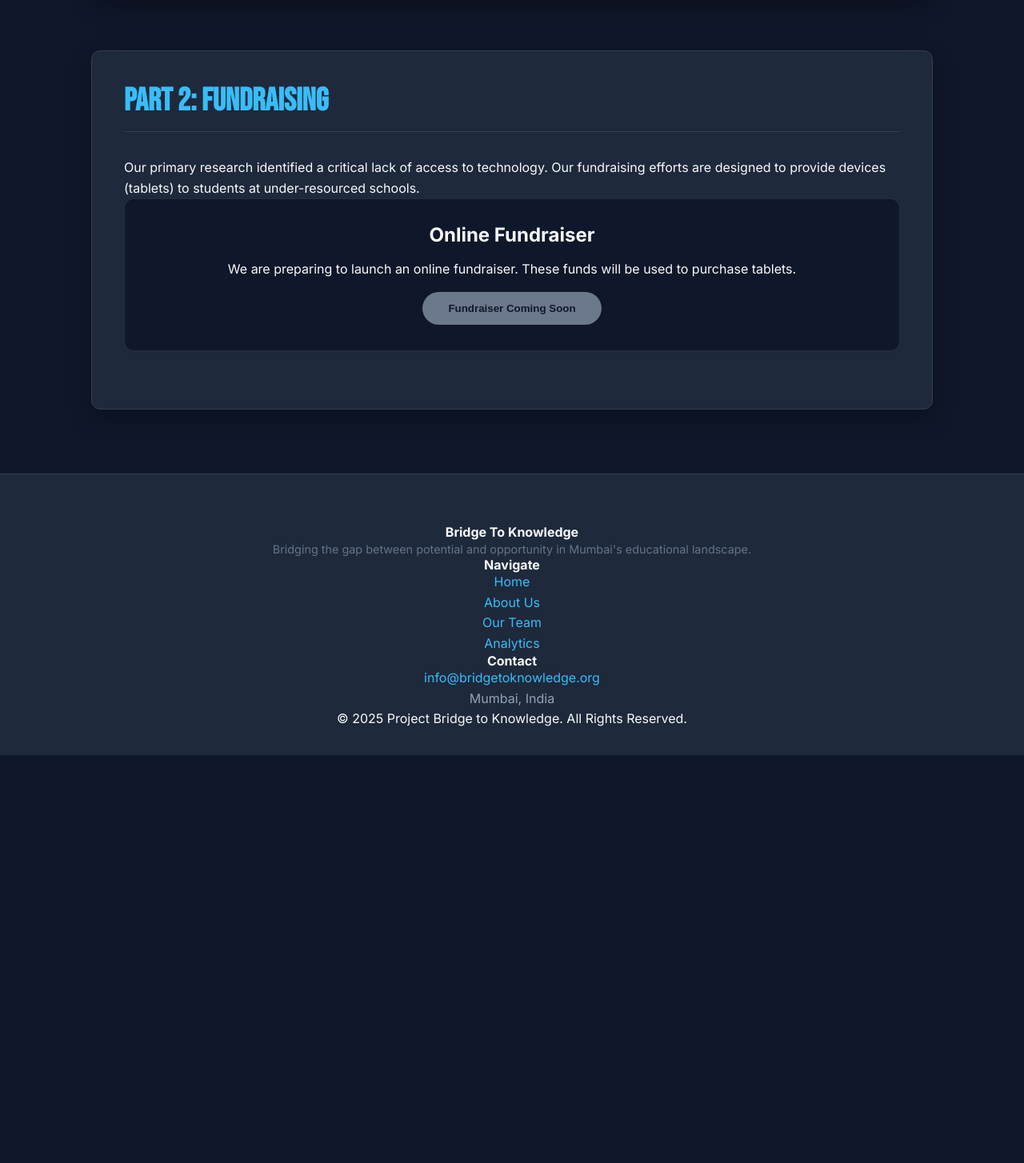
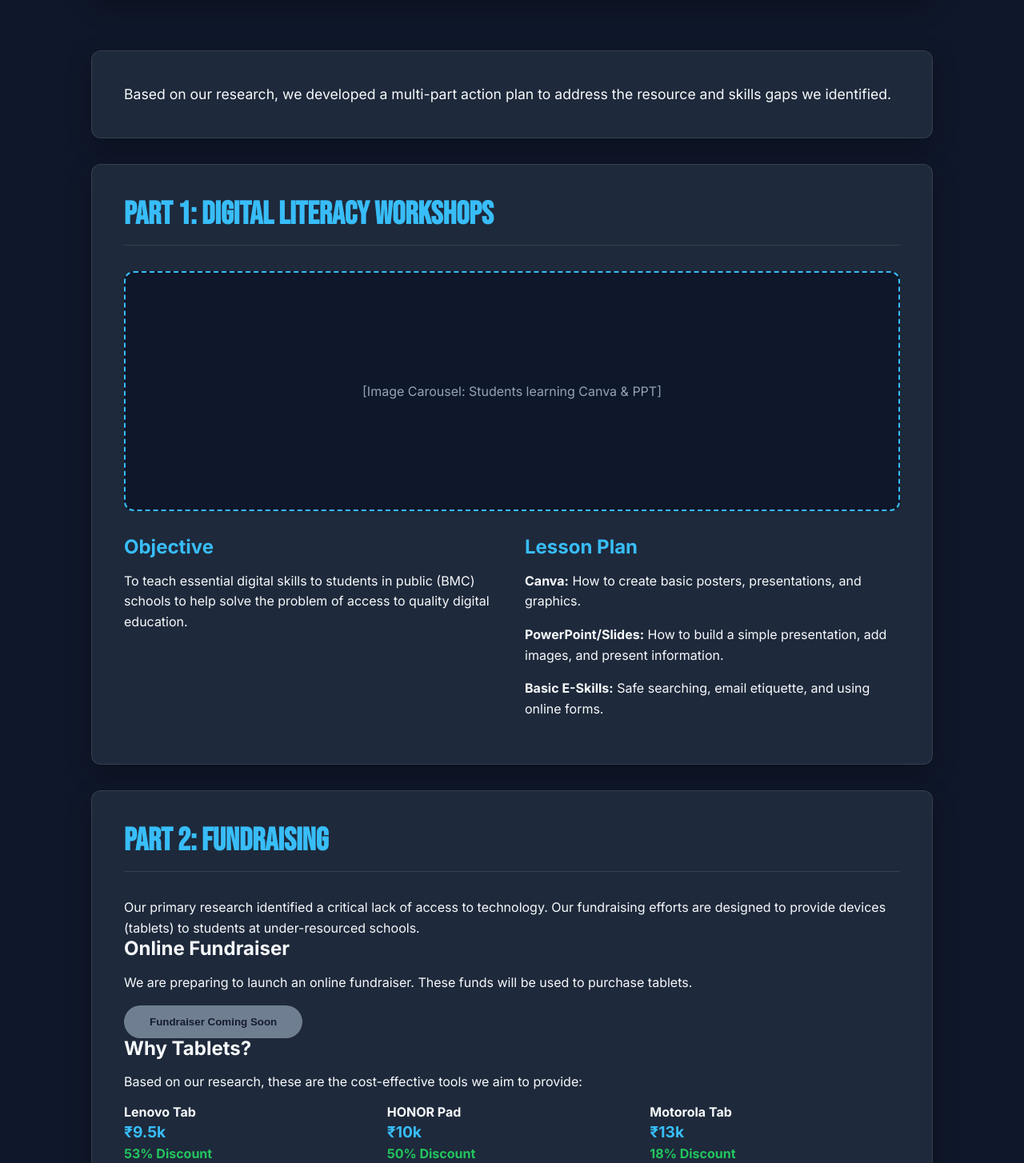
Before and after one commit to Ali-bis/BridgeToKnowledgetest, a React (Vite) app: page /action in a window 1280 px wide. Shown: the part 336-1790 px from the top of the page at 80% size. Before the commit the page ends 1280 px from the top, so only its background shows below. Built offline with nearby package versions, Linux system fonts and the light colour scheme.

Commit message:
Update Action.jsx

```diff
--- a/src/pages/Action.jsx
+++ b/src/pages/Action.jsx
@@ -3,12 +3,62 @@ import React from 'react';
 const Action = () => {
   return (
     <div className="container">
+
+      {/* HERO SECTION */}
       <div className="hero-banner">
         <h1>OUR ACTION PLAN</h1>
         <p>From research to real-world impact. Deadline: November 27, 2025.</p>
       </div>
 
-      {/* ... (Keep your Workshops section here from previous if needed) ... */}
+      {/* INTRO */}
+      <div className="page-section">
+        <p style={{ fontSize: '1.1rem' }}>
+          Based on our research, we developed a multi-part action plan to address the resource and skills gaps we identified.
+        </p>
+      </div>
+
+      {/* PART 1: WORKSHOPS */}
+      <div className="page-section">
+        <h2 style={{ borderBottom: '1px solid var(--border-color)', paddingBottom: '1rem', marginBottom: '2rem' }}>
+          Part 1: Digital Literacy Workshops
+        </h2>
+
+        {/* CAROUSEL PLACEHOLDER */}
+        <div style={{
+          background: 'var(--bg-body)',
+          border: '2px dashed var(--primary)',
+          borderRadius: '12px',
+          height: '300px',
+          display: 'flex',
+          alignItems: 'center',
+          justifyContent: 'center',
+          marginBottom: '2rem',
+          position: 'relative'
+        }}>
+          <p style={{ color: 'var(--text-muted)' }}>[Image Carousel: Students learning Canva & PPT]</p>
+        </div>
+
+        <div style={{ display: 'grid', gridTemplateColumns: 'repeat(auto-fit, minmax(300px, 1fr))', gap: '2rem' }}>
+          <div>
+            <h3 style={{ color: 'var(--primary)' }}>Objective</h3>
+            <p>To teach essential digital skills to students in public (BMC) schools to help solve the problem of access to quality digital education.</p>
+          </div>
+          <div>
+            <h3 style={{ color: 'var(--primary)' }}>Lesson Plan</h3>
+            <ul style={{ listStyle: 'none', padding: 0 }}>
+              <li style={{ marginBottom: '1rem' }}>
+                <strong>Canva:</strong> How to create basic posters, presentations, and graphics.
+              </li>
+              <li style={{ marginBottom: '1rem' }}>
+                <strong>PowerPoint/Slides:</strong> How to build a simple presentation, add images, and present information.
+              </li>
+              <li style={{ marginBottom: '1rem' }}>
+                <strong>Basic E-Skills:</strong> Safe searching, email etiquette, and using online forms.
+              </li>
+            </ul>
+          </div>
+        </div>
+      </div>
 
       {/* PART 2: FUNDRAISING */}
       <div className="page-section">
@@ -19,17 +69,39 @@ const Action = () => {
           Our primary research identified a critical lack of access to technology. Our fundraising efforts are designed to provide devices (tablets) to students at under-resourced schools.
         </p>
 
-        {/* Updated Ketto Section */}
-        <div style={{ background: 'var(--bg-body)', padding: '2rem', borderRadius: '12px', border: '1px solid var(--border-color)', marginBottom: '2rem', textAlign: 'center' }}>
+        {/* Ketto Section (Replaced inline style with class) */}
+        <div className="highlight-card">
           <h3 style={{ marginTop: 0 }}>Online Fundraiser</h3>
           <p>We are preparing to launch an online fundraiser. These funds will be used to purchase tablets.</p>
-
-          {/* DISABLED BUTTON */}
           <button className="btn btn-disabled" style={{ marginTop: '1rem' }} disabled>
             Fundraiser Coming Soon
           </button>
         </div>
+
+        {/* Why Tablets Section */}
+        <div style={{ marginBottom: '3rem' }}>
+          <h3>Why Tablets?</h3>
+          <p>Based on our research, these are the cost-effective tools we aim to provide:</p>
+          <div style={{ display: 'flex', gap: '1rem', flexWrap: 'wrap', marginTop: '1rem' }}>
+            <div className="highlight-card" style={{ flex: 1, marginBottom: 0 }}>
+              <h4>Lenovo Tab</h4>
+              <p style={{ fontSize: '1.2rem', color: 'var(--primary)', fontWeight: 'bold' }}>₹9.5k</p>
+              <span style={{ color: '#22c55e', fontWeight: 'bold' }}>53% Discount</span>
+            </div>
+            <div className="highlight-card" style={{ flex: 1, marginBottom: 0 }}>
+              <h4>HONOR Pad</h4>
+              <p style={{ fontSize: '1.2rem', color: 'var(--primary)', fontWeight: 'bold' }}>₹10k</p>
+              <span style={{ color: '#22c55e', fontWeight: 'bold' }}>50% Discount</span>
+            </div>
+            <div className="highlight-card" style={{ flex: 1, marginBottom: 0 }}>
+              <h4>Motorola Tab</h4>
+              <p style={{ fontSize: '1.2rem', color: 'var(--primary)', fontWeight: 'bold' }}>₹13k</p>
+              <span style={{ color: '#22c55e', fontWeight: 'bold' }}>18% Discount</span>
+            </div>
+          </div>
+        </div>
       </div>
+
     </div>
   );
 };
```
